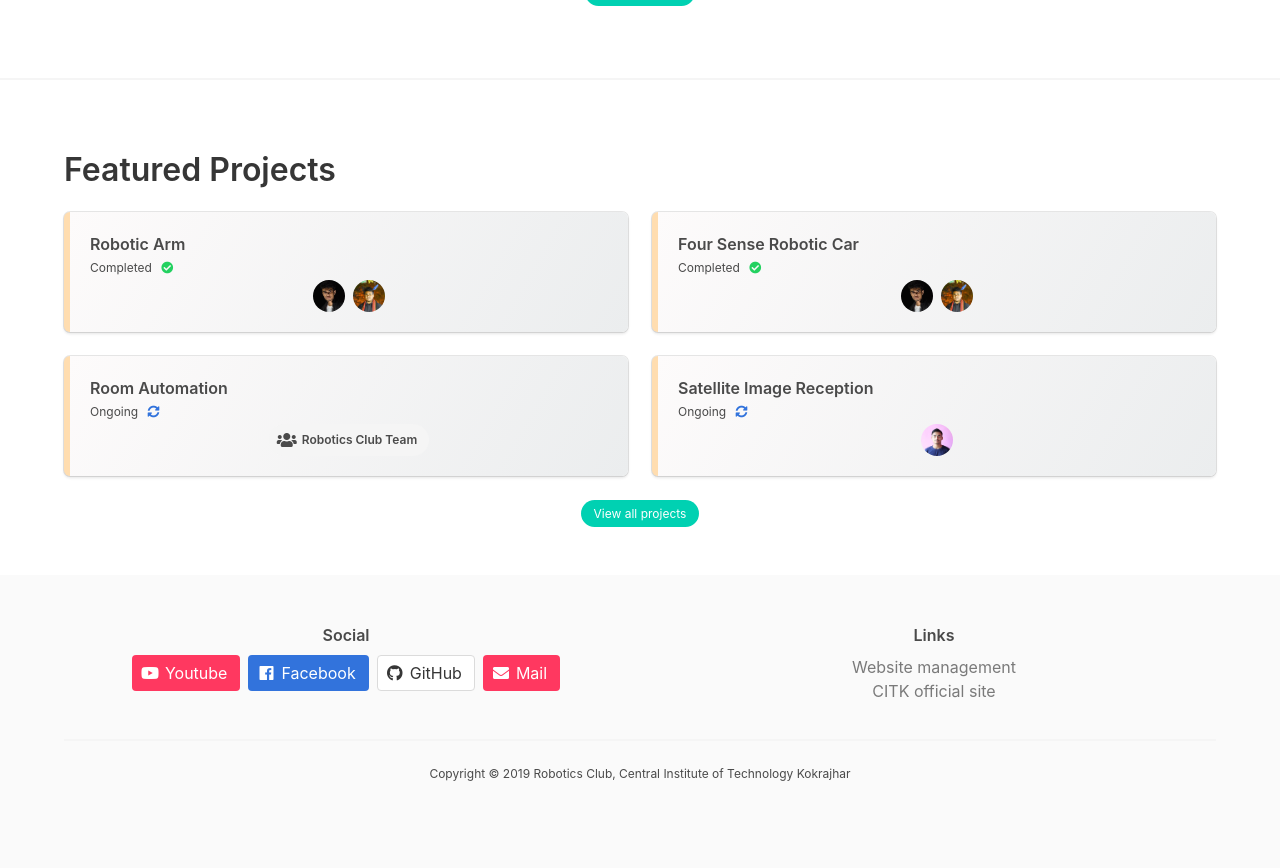
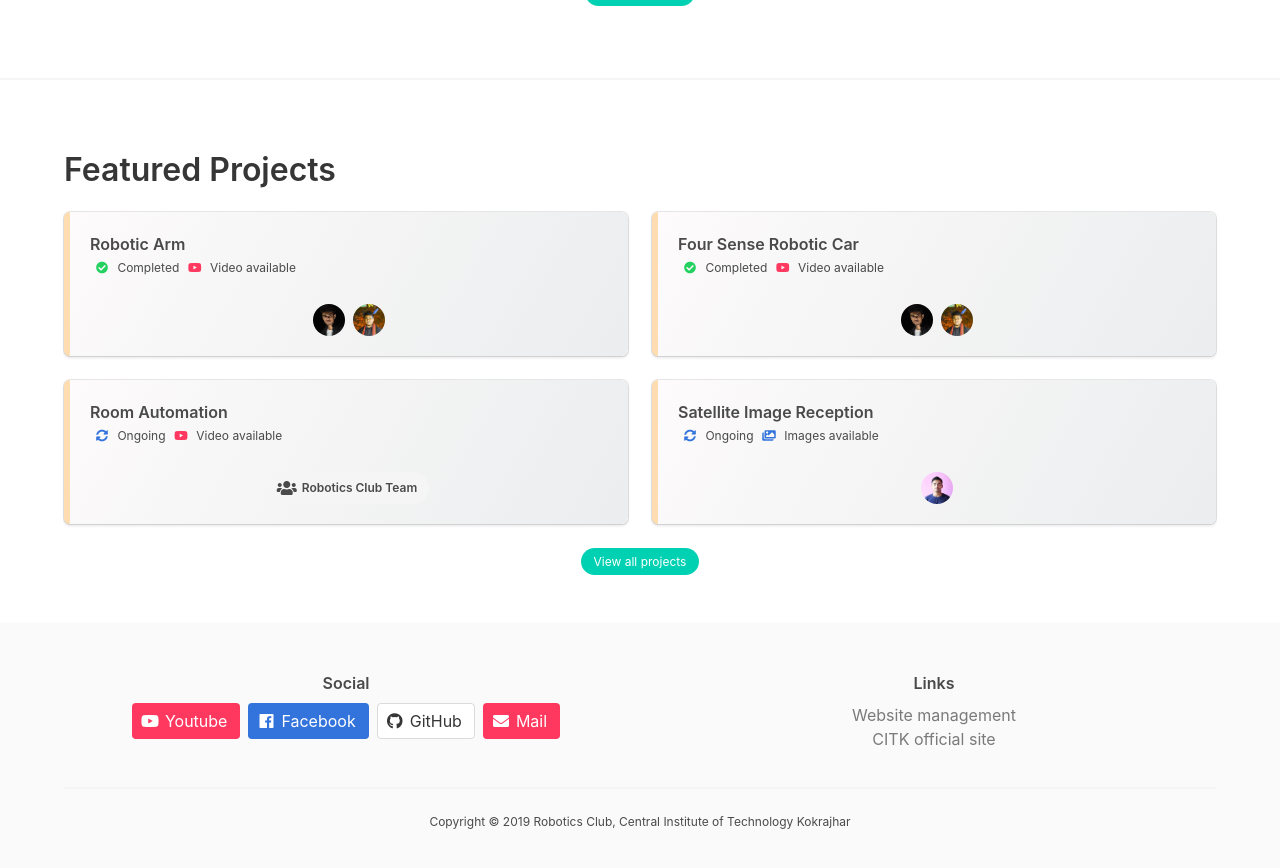
Before and after one commit to robotics-club-citk/robotics-club-citk.github.io, a Jekyll site: the page built from index.html, in a window 1280 px wide and 900 px high, scrolled down 1182 px. Shown: the top 868 px of the window. Built offline with Jekyll 4.4.1, drawn with Linux system fonts in a browser that asks for light colours.

Commit message:
show img/vid icon in project list if available

```diff
--- a/index.html
+++ b/index.html
@@ -86,15 +86,24 @@ layout: default
           <p class="has-text-weight-semibold is-capitalized">
             {{ project.title }}
           </p>
-          <p class="is-size-7 is-capitalized">
-            {{ project.status }}
+          <p class="is-size-7">
             {% if project.status == 'completed' %}
             <span class="icon has-text-success"><i class="fa fa-check-circle"></i></span>
             {% else %}
             <span class="icon has-text-link"><i class="fa fa-sync-alt"></i></span>
             {% endif %}
+            <span class="is-capitalized">{{ project.status }}</span>
+
+            {% if project.youtube-video %}
+            <span class="icon has-text-danger"><i class="fab fa-youtube"></i></span>
+            <span>Video available</span>
+            {% endif %}
+            {% if project.images %}
+            <span class="icon has-text-link"><i class="fas fa-images"></i></span>
+            <span>Images available</span>
+            {% endif %}
           </p>
-
+          <br>
           <!-- member avatars -->
           <div class="columns is-mobile is-centered is-variable is-1">
             {% for member-username in project.member-usernames %}
```
Also changed, not shown: _layouts/projects.html (+9 -0 lines).
